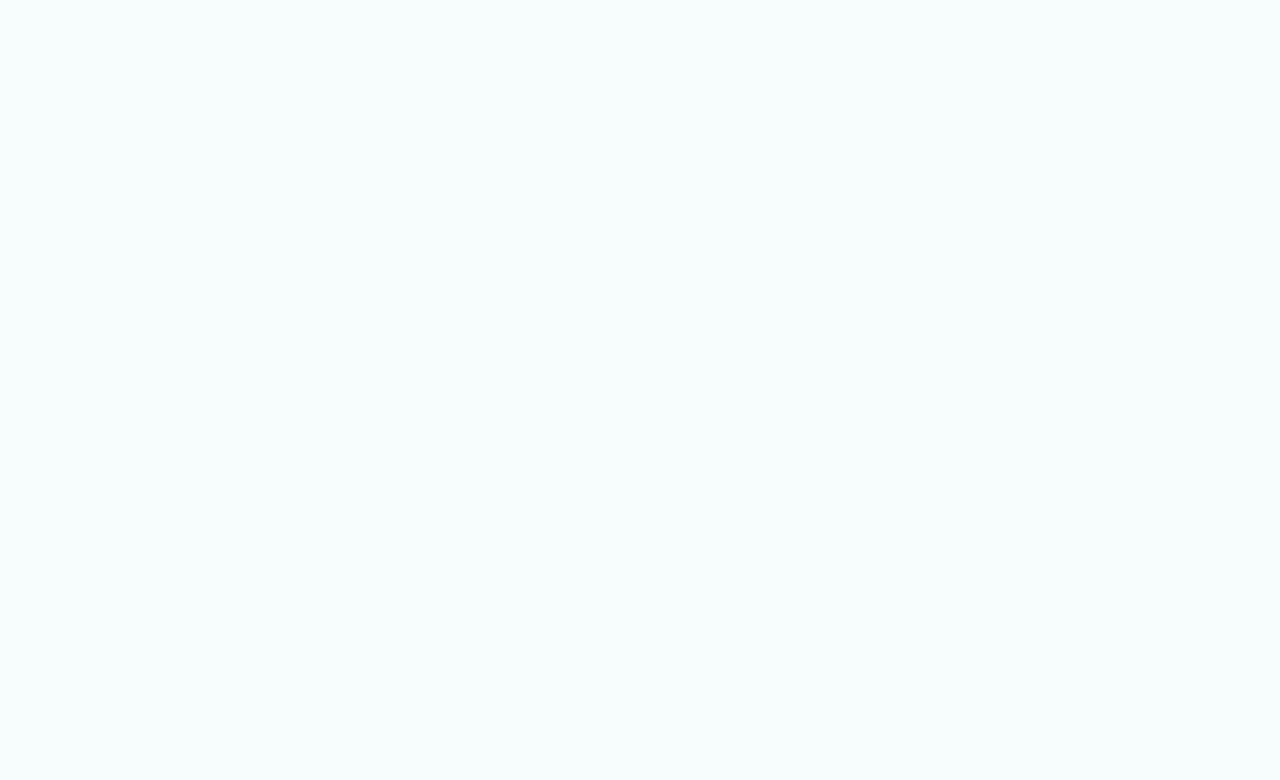
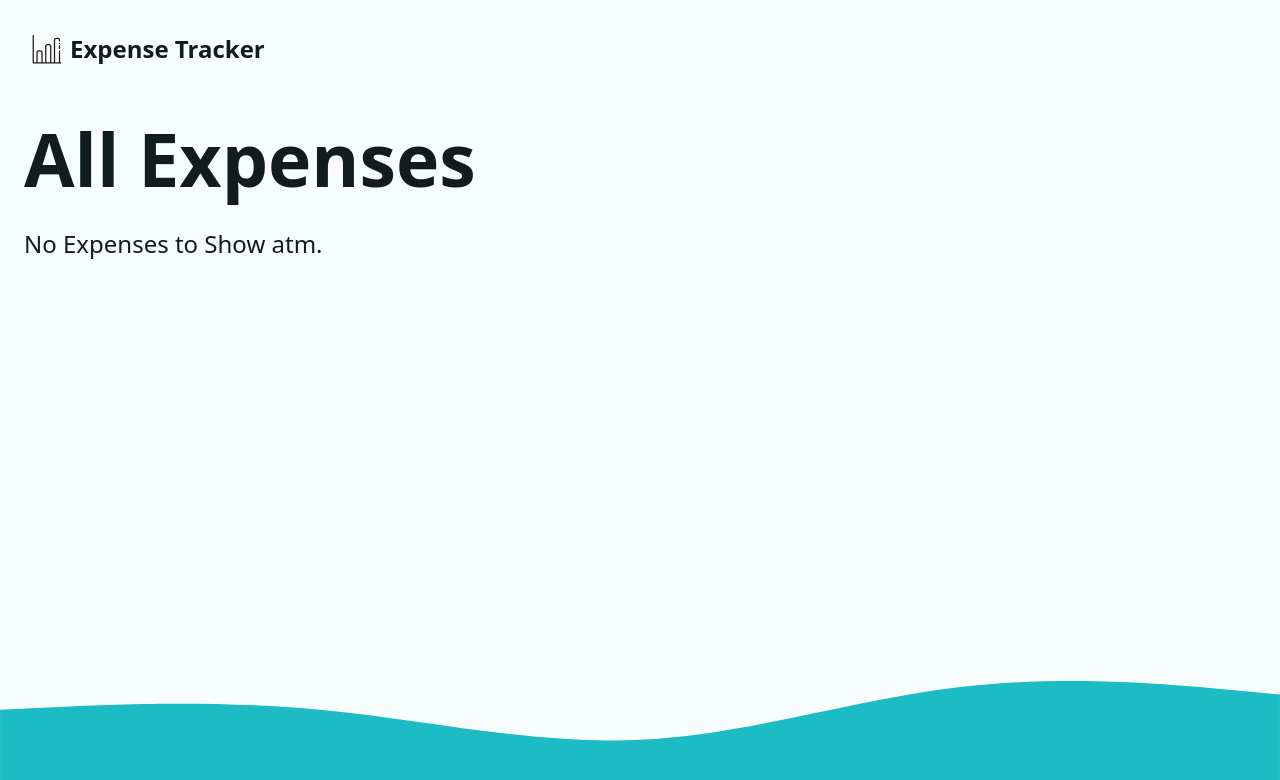
Before and after one commit to Eray-Adiyaman/expense_tracker_react_reactrouterv6, a React (Vite) app: page /expenses in a window 1280 px wide. Before the commit this address had no page. Shown: the top 780 px of the page. Built offline with nearby package versions, Linux system fonts and the light colour scheme.

Commit message:
Total Expense Page

```diff
--- a/src/App.jsx
+++ b/src/App.jsx
@@ -6,7 +6,9 @@ import 'react-toastify/dist/ReactToastify.css';
 
 
 import Main, { mainLoader } from "./layouts/Main";
+
 import Dashboard, { dashboardAction, dashboardLoader } from "./pages/Dashboard";
+import ExpensesPage, { expensesLoader } from "./pages/ExpensesPage";
 import Error from "./pages/Error";
 
 // Routes \\
@@ -23,6 +25,11 @@ const router = createBrowserRouter([
         loader: dashboardLoader,
         action: dashboardAction,
         errorElement: <Error />,
+      },
+      {
+        path: "expenses",
+        element: <ExpensesPage />,
+        loader: expensesLoader,
       },
       {
         path: "logout",
--- a/src/components/AddExpenseFormModifyable.jsx
+++ b/src/components/AddExpenseFormModifyable.jsx
@@ -70,6 +70,7 @@ export default function AddExpenseFormModifyable({ expenses }) {
                 );
               })}
           </select>
+          </div>
           <input type="hidden" name="_action" value="createExpenseModifyable"></input>
           <button
             type="submit"
@@ -85,7 +86,7 @@ export default function AddExpenseFormModifyable({ expenses }) {
               </>
             )}
           </button>
-        </div>
+
       </fetcher.Form>
     </div>
   );
--- a/src/components/ExpenseItem.jsx
+++ b/src/components/ExpenseItem.jsx
@@ -9,7 +9,7 @@ export default function ExpenseItem({ expense }) {
     <div
       className="expense"
       style={
-        {"--accent": color}
+        {"--accent": color,"margin-top": 20,"margin-bottom":20}
       }
     >
         <div className="progress-text">
--- a/src/helpers.js
+++ b/src/helpers.js
@@ -1,6 +1,6 @@
 //mockup delay
 export const MockupDelay = () =>
-  new Promise((res) => setTimeout(res, Math.random() * 3500));
+  new Promise((res) => setTimeout(res, Math.random() * 100));
 
 //rcolor
 const generateRandomColor = () => {
--- a/src/pages/Dashboard.jsx
+++ b/src/pages/Dashboard.jsx
@@ -1,5 +1,5 @@
 //ReactRouter imports
-import { useLoaderData } from "react-router-dom";
+import { Link, useLoaderData } from "react-router-dom";
 
 import Intro from "../components/Intro";
 import AddExpenseForm from "../components/AddExpenseForm";
@@ -9,14 +9,19 @@ import Table from "../components/Table";
 import { toast } from "react-toastify";
 
 //helper functions
-import { createExpense, createExpenseModifyable, fetchData, MockupDelay } from "../helpers";
+import {
+  createExpense,
+  createExpenseModifyable,
+  fetchData,
+  MockupDelay,
+} from "../helpers";
 
 //Loader Funtion
 export function dashboardLoader() {
   const userName = fetchData("userName");
   const expenses = fetchData("expenses");
   const expensesModifyable = fetchData("expensesModifyable");
-  return { userName, expenses ,expensesModifyable};
+  return { userName, expenses, expensesModifyable };
 }
 
 //action
@@ -66,14 +71,11 @@ export async function dashboardAction({ request }) {
       throw new Error("There was a problem creating your expense.");
     }
   }
-
-
-
 }
 
 export default function Dashboard() {
-  const { userName, expenses,expensesModifyable } = useLoaderData();
-  console.log(expensesModifyable)
+  const { userName, expenses, expensesModifyable } = useLoaderData();
+  console.log(expensesModifyable);
   return (
     <>
       {userName ? (
@@ -94,15 +96,21 @@ export default function Dashboard() {
                     <ExpenseItem key={expense.id} expense={expense} />
                   ))}
                 </div>
-                {
-                  expensesModifyable && expensesModifyable.length > 0 &&
-                  (
-                    <div className="grid-md">
-                      <h2> Recent Expenses</h2>
-                       <Table  expensesModifyable={expensesModifyable.sort((a,b)=> b.createdAt - a.createdAt)} />
-                    </div>
-                  )
-                }
+                {expensesModifyable && expensesModifyable.length > 0 && (
+                  <div className="grid-md">
+                    <h2> Recent Expenses</h2>
+                    <Table
+                      expensesModifyable={expensesModifyable
+                        .sort((a, b) => b.createdAt - a.createdAt)
+                        .slice(0, 8)}
+                    />
+                    {expensesModifyable.length > 8 && (
+                      <Link to="expenses" className="btn btn--dark">
+                        view all expenses
+                      </Link>
+                    )}
+                  </div>
+                )}
               </div>
             ) : (
               <div className="grid-sm">
--- /dev/null
+++ b/src/pages/ExpensesPage.jsx
@@ -0,0 +1,29 @@
+import { useLoaderData } from "react-router-dom";
+import Table from "../components/Table";
+import { fetchData } from "../helpers";
+
+//Loader Funtion
+export function expensesLoader() {
+  const expensesModifyable = fetchData("expensesModifyable");
+  return { expensesModifyable };
+}
+
+export default function ExpensesPage() {
+  const { expensesModifyable } = useLoaderData();
+
+  return (
+    <div className="grid-lg">
+      <h1>All Expenses</h1>
+      {expensesModifyable && expensesModifyable.length > 0 ? (
+        <div>
+          <h2>
+            Recent Expenses<small> ({expensesModifyable.length} total)</small>
+          </h2>
+          <Table expensesModifyable={expensesModifyable} />
+        </div>
+      ) : (
+        <p> No Expenses to Show atm.</p>
+      )}
+    </div>
+  );
+}
```
